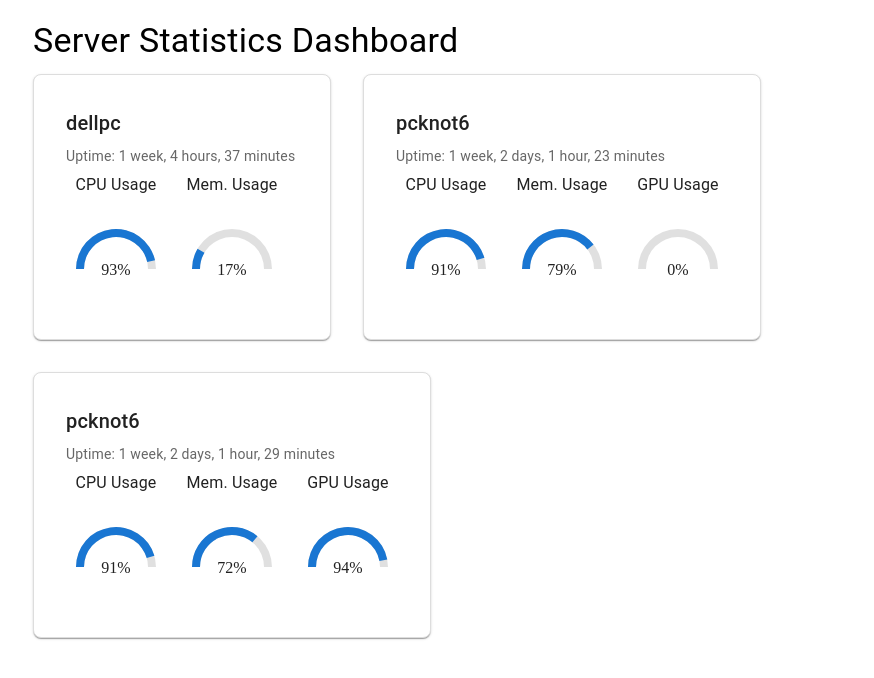
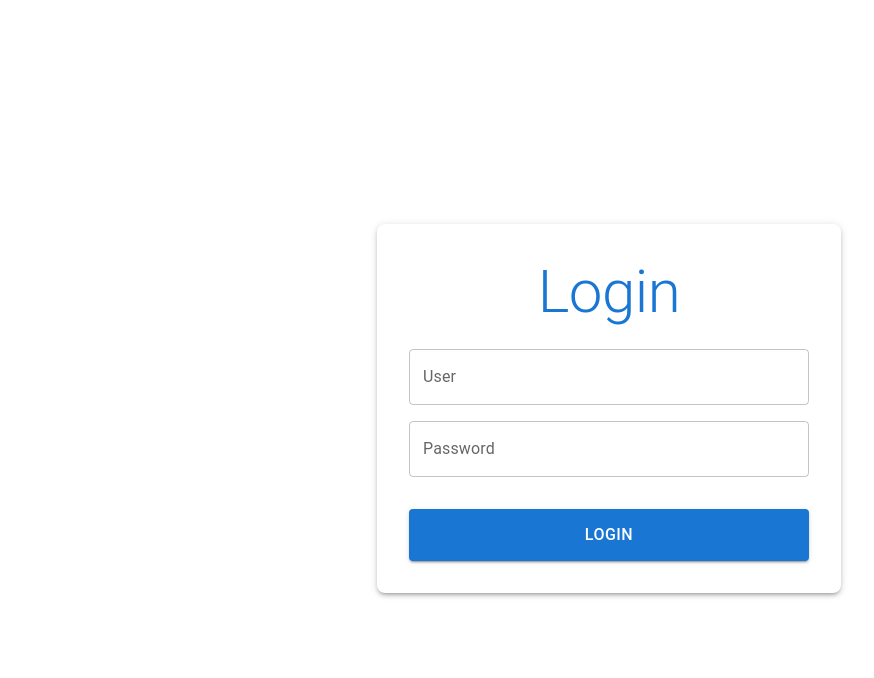
Before and after one commit to jstetina/knot-server-stats, a React (Create React App) app in the folder frontend/: page /login in a window 1280 px wide. Shown: the top 678 px of the page, without its empty margins (39-913 px from the left). Built offline with nearby package versions, Linux system fonts and the light colour scheme.

Commit message:
frontend: Add LoginPage and react router

```diff
--- a/frontend/package.json
+++ b/frontend/package.json
@@ -11,8 +11,10 @@
     "@testing-library/jest-dom": "^5.17.0",
     "@testing-library/react": "^13.4.0",
     "@testing-library/user-event": "^13.5.0",
+    "axios": "^1.7.7",
     "react": "^18.3.1",
     "react-dom": "^18.3.1",
+    "react-router-dom": "^6.27.0",
     "react-scripts": "5.0.1",
     "styled-components": "^6.1.13",
     "web-vitals": "^2.1.4"
--- a/frontend/src/App.jsx
+++ b/frontend/src/App.jsx
@@ -1,37 +1,33 @@
-// App.jsx
-import React, { useEffect, useState } from "react";
+import React, { useState } from "react";
 import {
-  Container,
-  Typography,
-  Card,
-  CardContent,
-  Table,
-  TableBody,
-  TableCell,
-  TableRow,
-  List,
-  ListItem,
-  ListItemText,
-} from "@mui/material";
-import Grid from "@mui/material/Grid2";
-import { Gauge } from "@mui/x-charts";
-import ServerCard from "./components/ServerCard.jsx";
-import { server_stats } from "./placeholders/server_stats.js";
+  BrowserRouter as Router,
+  Route,
+  Routes,
+  Navigate,
+} from "react-router-dom";
+import Login from "./components/LoginPage.jsx";
+import Dashboard from "./components/Dashboard.jsx";
 
 function App() {
-  const data = server_stats;
+  const [isAuth, setAuth] = useState(false);
+  console.log("DBG" + isAuth);
+
   return (
-    <Container style={{ marginTop: "20px" }}>
-      <Typography variant="h4" gutterBottom>
-        Server Statistics Dashboard
-      </Typography>
-      <Grid container spacing={4}>
-        {data.map((serverStats, index) => {
-          // Calculate memory usage percentage
-          return <ServerCard stats={serverStats} gridIdx={index} key={index} />;
-        })}
-      </Grid>
-    </Container>
+    <Router>
+      <Routes>
+        <Route path="/login" element={<Login setAuth={setAuth} />} />
+
+        <Route
+          path="/dashboard"
+          element={isAuth ? <Dashboard /> : <Navigate to="/login" />}
+        />
+
+        <Route
+          path="/"
+          element={<Navigate to={isAuth ? "/dashboard" : "/login"} />}
+        />
+      </Routes>
+    </Router>
   );
 }
 
--- /dev/null
+++ b/frontend/src/components/Dashboard.jsx
@@ -0,0 +1,22 @@
+import { Container, Typography } from "@mui/material";
+import Grid from "@mui/material/Grid2";
+import ServerCard from "./ServerCard.jsx";
+import { server_stats } from "../placeholders/server_stats.js";
+
+function Dashboard() {
+  const data = server_stats;
+  return (
+    <Container style={{ marginTop: "20px" }}>
+      <Typography variant="h4" gutterBottom>
+        Server Statistics Dashboard
+      </Typography>
+      <Grid container spacing={4}>
+        {data.map((serverStats, index) => {
+          return <ServerCard stats={serverStats} gridIdx={index} key={index} />;
+        })}
+      </Grid>
+    </Container>
+  );
+}
+
+export default Dashboard;
--- /dev/null
+++ b/frontend/src/components/LoginPage.jsx
@@ -0,0 +1,141 @@
+import React, { useState } from "react";
+import { Box, TextField, Button, Typography, Paper } from "@mui/material";
+import { useNavigate } from "react-router-dom";
+import axios from "axios";
+
+const LoginPage = ({ setAuth }) => {
+  const navigate = useNavigate();
+
+  const login = async (username, password) => {
+    try {
+      const response = await axios.post("https://api.fit-vut.cz/login", {
+        username,
+        password,
+      });
+
+      if (response.status === 200) {
+        return true;
+      }
+      return false;
+    } catch (error) {
+      console.error(
+        "Login failed:",
+        error.response?.data?.message || error.message,
+      );
+      return false;
+    }
+  };
+
+  const [username, setUsername] = useState("");
+  const [password, setPassword] = useState("");
+
+  const [error, setError] = useState("");
+  const [errorMsg, setErrorMsg] = useState("");
+
+  const handleLogin = () => {
+    if (login(username, password) === true) {
+      console.log("redirecting");
+      setAuth(true);
+      navigate("/dashboard");
+    } else {
+      setAuth(false);
+      setError(true);
+      setErrorMsg("Login failed.");
+    }
+  };
+
+  return (
+    <Box
+      sx={{
+        display: "flex",
+        justifyContent: "center",
+        alignItems: "center",
+        margin: 0,
+        padding: 0,
+        minHeight: "100vh",
+        backgroundColor: "primary",
+      }}
+    >
+      <Paper
+        elevation={3}
+        sx={{
+          width: "100%",
+          maxWidth: 400,
+          p: 4,
+          borderRadius: 2,
+          backgroundColor: "white",
+        }}
+      >
+        <Typography variant="h2" color="primary" align="center" gutterBottom>
+          Login
+        </Typography>
+        {error && (
+          <Typography
+            variant="body2"
+            color="error"
+            align="center"
+            sx={{
+              py: 1.5,
+              fontWeight: 500,
+            }}
+          >
+            {errorMsg}
+          </Typography>
+        )}
+        <Box
+          component="form"
+          sx={{
+            display: "flex",
+            flexDirection: "column",
+            gap: 2,
+          }}
+          noValidate
+          autoComplete="off"
+        >
+          <TextField
+            label="User"
+            variant="outlined"
+            fullWidth
+            value={username}
+            onChange={(e) => setUsername(e.target.value)}
+            sx={{
+              "& .MuiOutlinedInput-root": {
+                borderRadius: 1,
+              },
+            }}
+          />
+          <TextField
+            label="Password"
+            type="password"
+            variant="outlined"
+            fullWidth
+            value={password}
+            onChange={(e) => setPassword(e.target.value)}
+            sx={{
+              "& .MuiOutlinedInput-root": {
+                borderRadius: 1,
+              },
+            }}
+          />
+
+          <Button
+            variant="contained"
+            color="primary"
+            fullWidth
+            onClick={handleLogin}
+            sx={{
+              mt: 2,
+              py: 1.5,
+              borderRadius: 1,
+              fontSize: "1rem",
+            }}
+          >
+            Login
+          </Button>
+        </Box>
+      </Paper>
+    </Box>
+  );
+};
+
+export default LoginPage;
```
Also changed, not shown: 1 other file (tests, documents, lock files or other folders).
